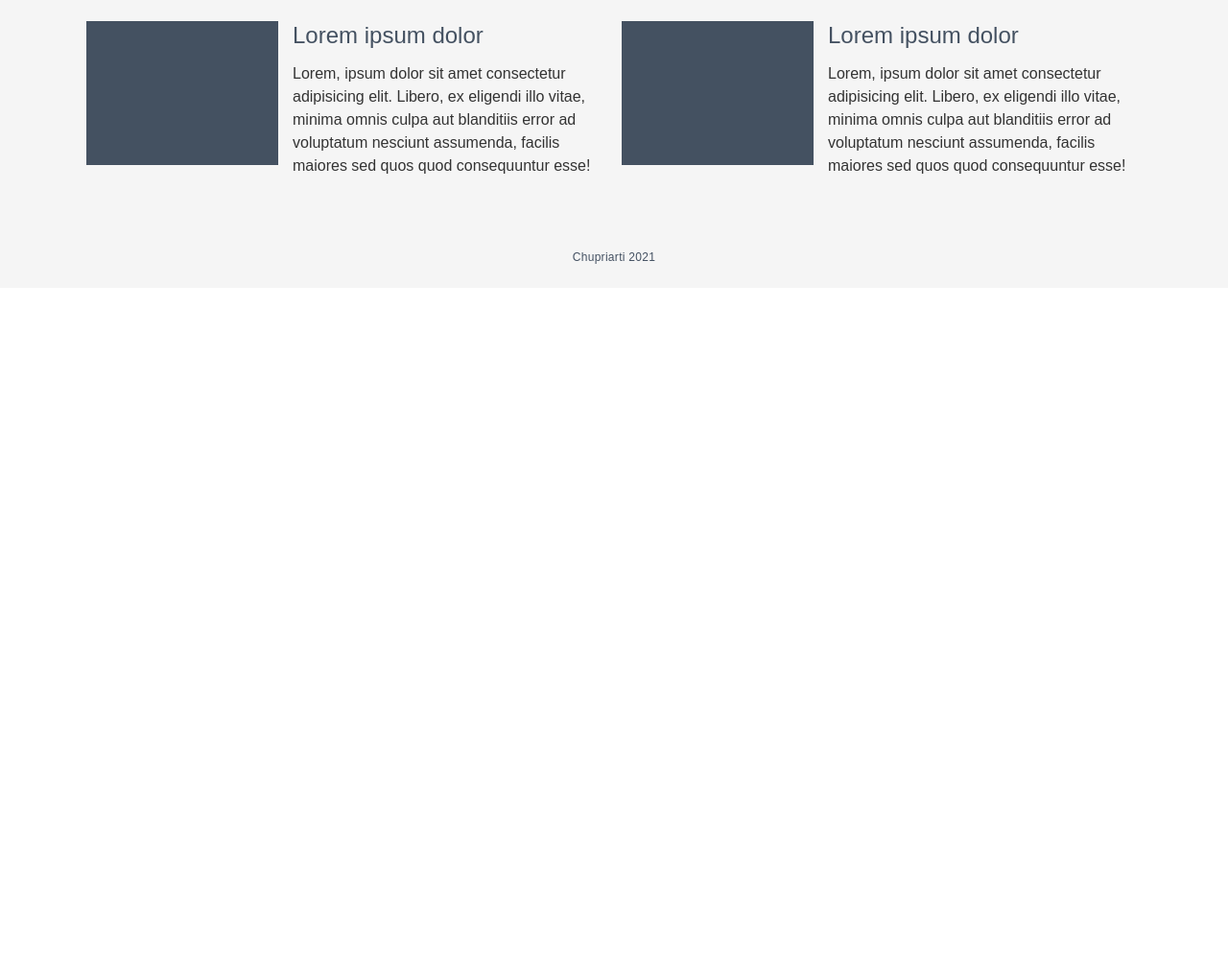
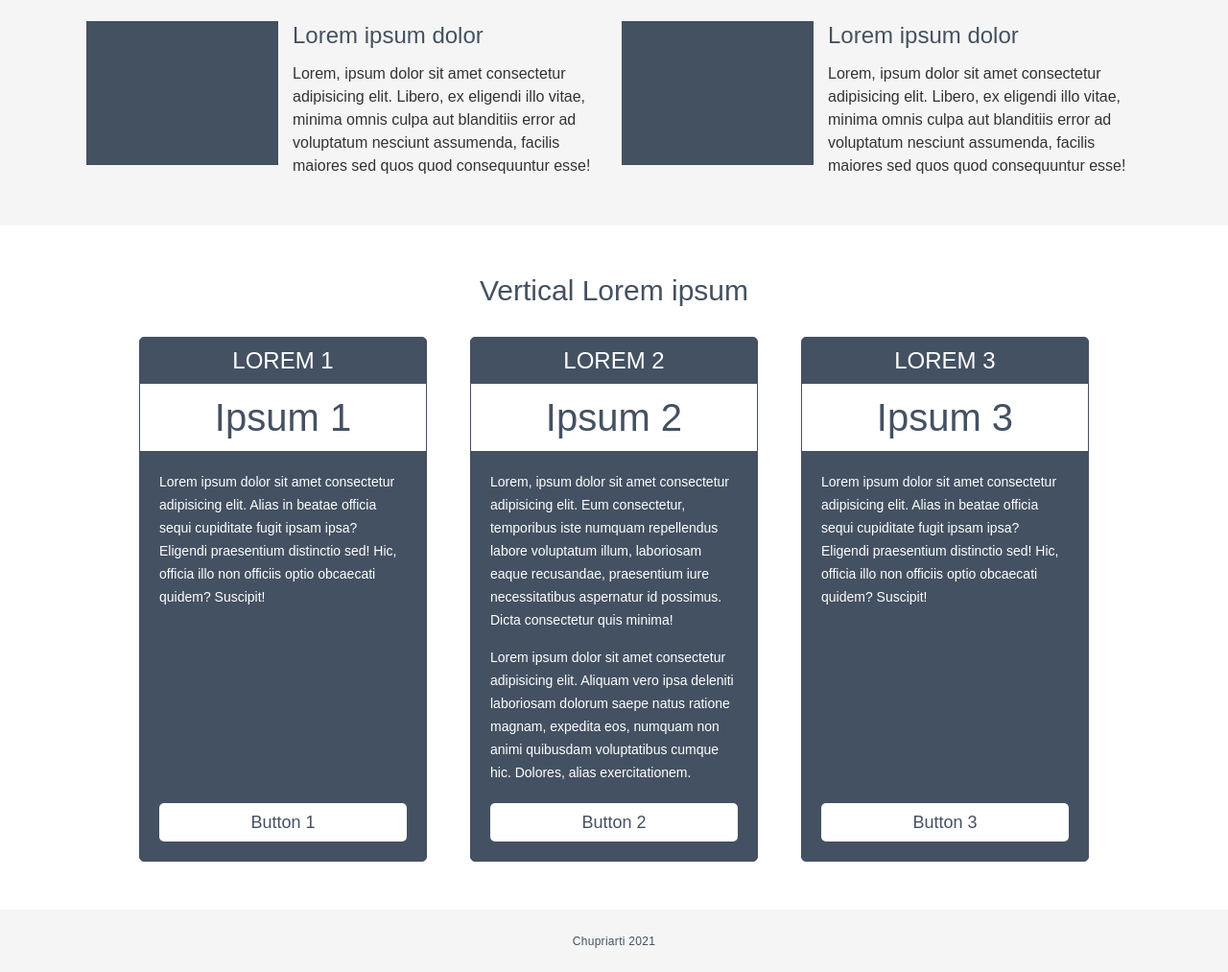
Before and after one commit to Chupriarti/flex-template-0, a plain HTML site: page index.html in a window 1280 px wide. Shown: the part 981-1994 px from the top of the page at 96% size. Before the commit the page ends 1281 px from the top, so only its background shows below. Drawn offline with Linux system fonts and the light colour scheme.

Commit message:
styles for vertical columns block

```diff
--- a/index.html
+++ b/index.html
@@ -108,6 +108,44 @@
                     </div>
                 </div>
             </div>
+            <div class="vertical">
+                <div class="container">
+                    <div class="vertical__title title">
+                        Vertical Lorem ipsum
+                    </div>
+                    <div class="vertical__body">
+                        <div class="vertical__row">
+                            <div class="vertical__column">
+                                <div class="vertical__item">
+                                    <div class="vertical__subtitle">Lorem 1</div>
+                                    <div class="vertical__label">Ipsum 1</div>
+                                    <div class="vertical__text">Lorem ipsum dolor sit amet consectetur adipisicing elit. Alias in beatae officia sequi cupiditate fugit ipsam ipsa? Eligendi praesentium distinctio sed! Hic, officia illo non officiis optio obcaecati quidem? Suscipit!</div>
+                                    <a href="#" class="vertical__btn">Button 1</a>
+                                </div>
+                            </div>
+                            <div class="vertical__column">
+                                <div class="vertical__item">
+                                    <div class="vertical__subtitle">Lorem 2</div>
+                                    <div class="vertical__label">Ipsum 2</div>
+                                    <div class="vertical__text">
+                                        <p>Lorem, ipsum dolor sit amet consectetur adipisicing elit. Eum consectetur, temporibus iste numquam repellendus labore voluptatum illum, laboriosam eaque recusandae, praesentium iure necessitatibus aspernatur id possimus. Dicta consectetur quis minima!</p>
+                                        <p>Lorem ipsum dolor sit amet consectetur adipisicing elit. Aliquam vero ipsa deleniti laboriosam dolorum saepe natus ratione magnam, expedita eos, numquam non animi quibusdam voluptatibus cumque hic. Dolores, alias exercitationem.</p>
+                                    </div>
+                                    <a href="#" class="vertical__btn">Button 2</a>
+                                </div>
+                            </div>
+                            <div class="vertical__column">
+                                <div class="vertical__item">
+                                    <div class="vertical__subtitle">Lorem 3</div>
+                                    <div class="vertical__label">Ipsum 3</div>
+                                    <div class="vertical__text">Lorem ipsum dolor sit amet consectetur adipisicing elit. Alias in beatae officia sequi cupiditate fugit ipsam ipsa? Eligendi praesentium distinctio sed! Hic, officia illo non officiis optio obcaecati quidem? Suscipit!</div>
+                                    <a href="#" class="vertical__btn">Button 3</a>
+                                </div>
+                            </div>
+                        </div>
+                    </div>
+                </div>
+            </div>
         </div>
         <footer class="footer">
             <div class="container">
--- a/style.css
+++ b/style.css
@@ -136,6 +136,71 @@ body {
     font-size: 16px;
     line-height: 24px;
 }
+.vertical {
+    padding: 50px 0;
+}
+.vertical__title {
+    margin: 0px 0px 30px 0px;
+    text-align: center;
+}
+.vertical__body {
+    max-width: 990px;
+    margin: 0px auto;
+}
+.vertical__row {
+    display: flex;
+    margin: 0px -22.5px;
+}
+.vertical__column {
+    flex: 0 1 33.333%;
+    padding: 0px 22.5px;
+    display: flex;
+}
+.vertical__item {
+    background-color: #445162;
+    color: #fff;
+    border-radius: 5px;
+    border: 1px solid #445162;
+    padding: 0px 0px 20px 0px;
+    display: flex;
+    flex-direction: column;
+}
+.vertical__subtitle {
+    font-size: 24px;
+    text-transform: uppercase;
+    padding: 12px 0;
+    text-align: center;
+}
+.vertical__label {
+    text-align: center;
+    background-color: #fff;
+    color: #445162;
+    padding: 15px 0;
+    font-size: 40px;
+}
+.vertical__text {
+    padding: 20px;
+    font-size: 14px;
+    line-height: 24px;
+    flex: 1 1 auto;
+}
+.vertical__text p {
+    margin: 0px 0px 15px 0px;
+}
+.vertical__text p:last-child {
+    margin: 0;
+}
+.vertical__btn {
+    display: block;
+    margin: 0px 20px;
+    height: 40px;
+    background-color: #ffffff;
+    line-height: 40px;
+    text-align: center;
+    border-radius: 5px;
+    color: #445162;
+    font-size: 18px;
+}
 .footer {
     background-color: #f5f5f5;
 }
```
